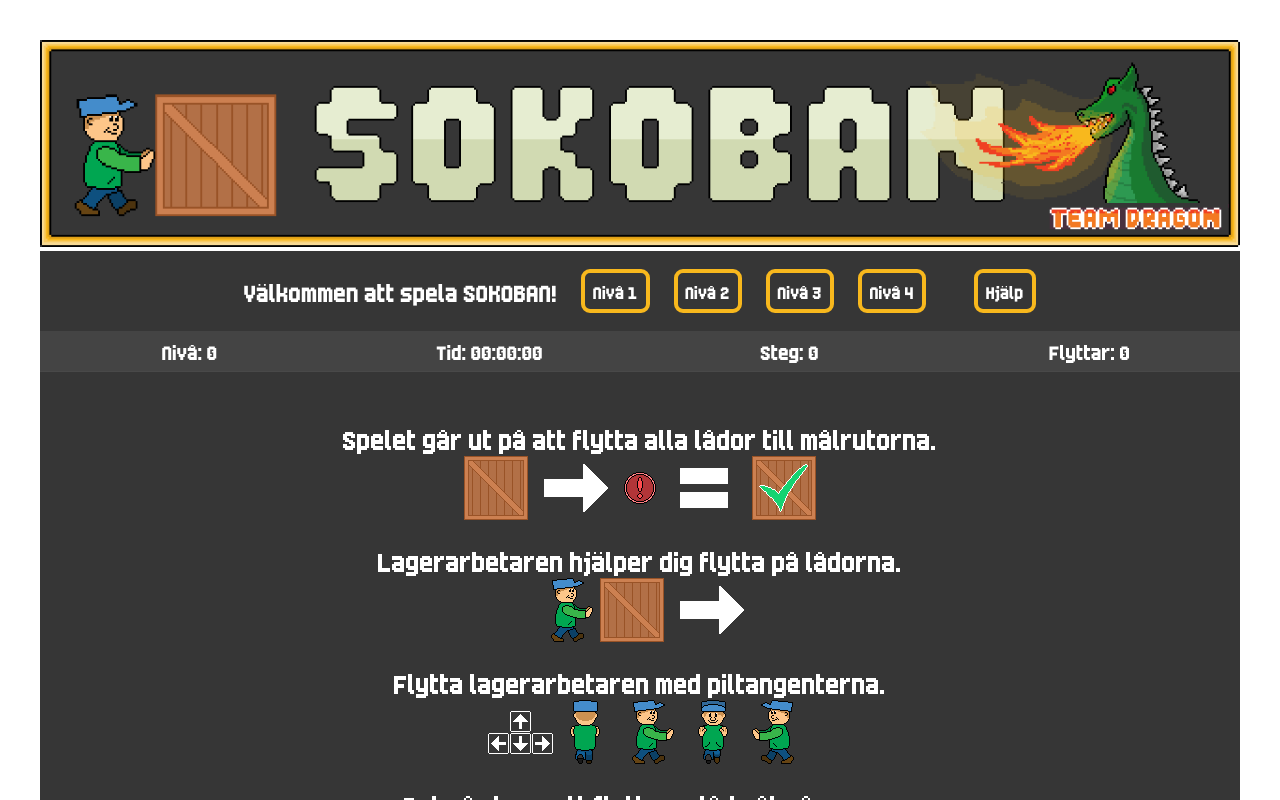
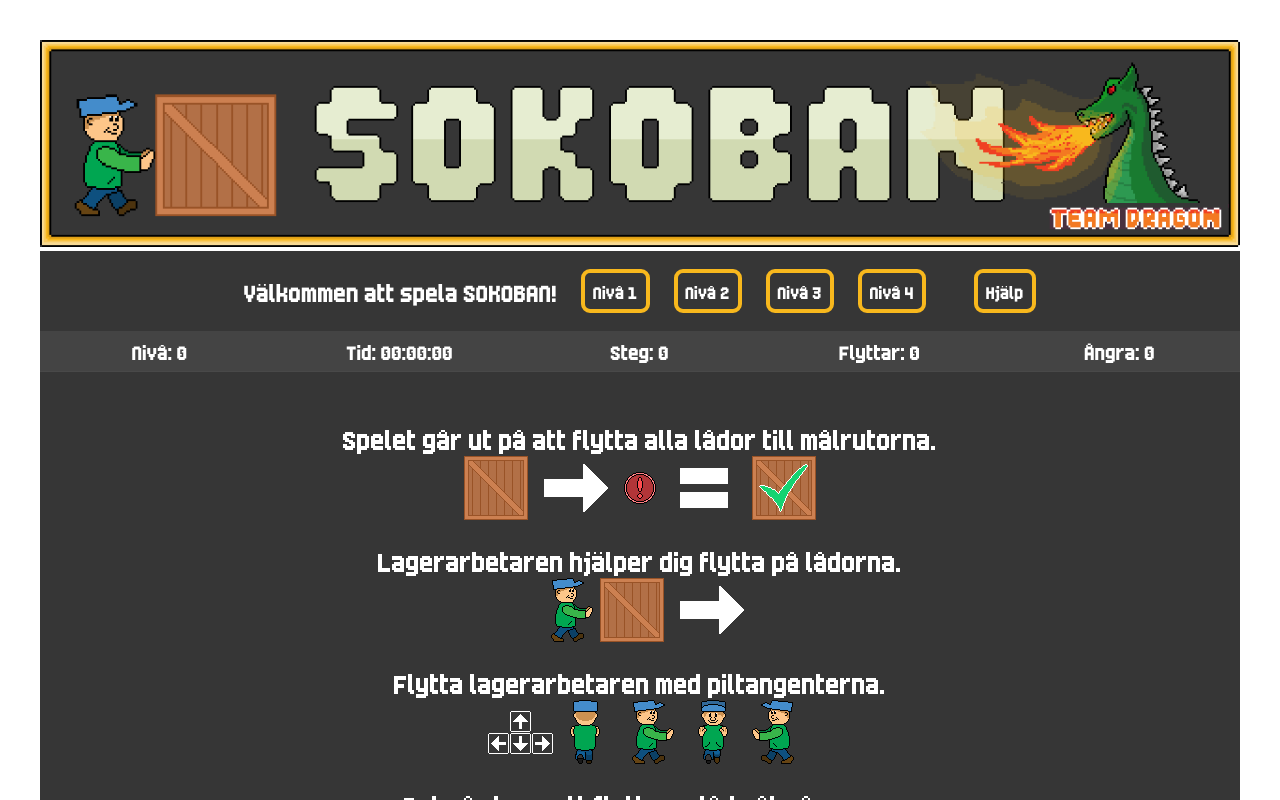
Before and after one commit to Lennart-321/sokoban-dragon, a React (Vite) app: page / in a window 1280 px wide. Shown: the top 800 px of the page. Built offline with nearby package versions, Linux system fonts and the light colour scheme.

Commit message:
t60-undo-count - backSteps added to GameState. Shown in Information in same manner as moves and pushes.

```diff
--- a/src/App.tsx
+++ b/src/App.tsx
@@ -15,6 +15,7 @@ function App() {
   const [levelNbr, setLevelNbr] = useState(0);
   const [moves, setMoves] = useState(0);
   const [pushes, setPushes] = useState(0);
+  const [backSteps, setBackSteps] = useState(0);
   const [running, setRunning] = useState(false);
   const [showTutorial, setShowTutorial] = useState(false);
 
@@ -23,23 +24,15 @@ function App() {
     setLevelNbr(index + 1);
     setMoves(0);
     setPushes(0);
+    setBackSteps(0);
     setRunning(true);
   }
 
   return (
     <>
       <Header />
-      <Menu
-        setLevel={setLevelIndex}
-        numberOfLevels={Levels.levels.length}
-        setShowTutorial={setShowTutorial}
-      />
-      <Information
-        levelNbr={levelNbr}
-        moves={moves}
-        pushes={pushes}
-        running={running}
-      />
+      <Menu setLevel={setLevelIndex} numberOfLevels={Levels.levels.length} setShowTutorial={setShowTutorial} />
+      <Information levelNbr={levelNbr} moves={moves} pushes={pushes} backSteps={backSteps} running={running} />
       <Tutorial showTutorial={showTutorial} setShowTutorial={setShowTutorial} />
       <section className="playground">
         <GameBoard
@@ -47,6 +40,7 @@ function App() {
           running={running}
           setMoves={setMoves}
           setPushes={setPushes}
+          setBackSteps={setBackSteps}
           setRunning={setRunning}
         />
         <GameOver running={running} levelNbr={levelNbr} />
--- a/src/classes/GameEngine.tsx
+++ b/src/classes/GameEngine.tsx
@@ -7,6 +7,7 @@ export class GameEngine {
     game: GameState,
     setMoves: Dispatch<SetStateAction<number>>,
     setPushes: Dispatch<SetStateAction<number>>,
+    setBackSteps: Dispatch<SetStateAction<number>>,
     setRunning: Dispatch<SetStateAction<boolean>>
   ) {
     let playerX = game.playerX;
@@ -46,10 +47,13 @@ export class GameEngine {
           //Resore box
           currentBoard[preStateInfo[3]][preStateInfo[2]] += 2;
           currentBoard[preStateInfo[5]][preStateInfo[4]] -= 2;
+          setPushes(p => p - 1);
           game.boxJustMoved = true;
         }
         game.playerX = preStateInfo[0];
         game.playerY = preStateInfo[1];
+        setBackSteps(++game.backSteps);
+        setMoves(game.nrOfMoves());
         return currentBoard;
     }
 
--- a/src/classes/GameState.tsx
+++ b/src/classes/GameState.tsx
@@ -6,6 +6,7 @@ export class GameState {
   boxJustMoved: boolean;
   board: number[][]; //0=empty, 1=player, 2=box, 4=target, 5=man+target, 6=box+target, 8=wall
   backTrace: number[][];
+  backSteps: number;
   constructor(board: number[][], playerX?: number, playerY?: number) {
     this.board = board;
     this.width = board[0].length;
@@ -19,6 +20,7 @@ export class GameState {
     }
     this.boxJustMoved = false;
     this.backTrace = [];
+    this.backSteps = 0;
   }
 
   private findPlayerPosition() {
--- a/src/components/GameBoard.tsx
+++ b/src/components/GameBoard.tsx
@@ -10,10 +10,18 @@ interface IGameBoardProps {
   running: boolean;
   setMoves: Dispatch<SetStateAction<number>>;
   setPushes: Dispatch<SetStateAction<number>>;
+  setBackSteps: Dispatch<SetStateAction<number>>;
   setRunning: Dispatch<SetStateAction<boolean>>;
 }
 
-export function GameBoard({ game, running, setMoves, setPushes, setRunning }: IGameBoardProps): JSX.Element {
+export function GameBoard({
+  game,
+  running,
+  setMoves,
+  setPushes,
+  setBackSteps,
+  setRunning,
+}: IGameBoardProps): JSX.Element {
   const [refresh, setRefresh] = useState(0);
   const boxAudio: any = useRef();
   const stepAudio: any = useRef();
@@ -24,7 +32,7 @@ export function GameBoard({ game, running, setMoves, setPushes, setRunning }: IG
       (key === "ArrowDown" || key === "ArrowRight" || key === "ArrowLeft" || key === "ArrowUp" || key === "Backspace")
     ) {
       if (game) {
-        game.board = GameEngine.movePlayer(key, game, setMoves, setPushes, setRunning);
+        game.board = GameEngine.movePlayer(key, game, setMoves, setPushes, setBackSteps, setRunning);
         game.findPlayer();
         setRefresh(c => c + 1);
       }
--- a/src/components/Information.tsx
+++ b/src/components/Information.tsx
@@ -1,29 +1,31 @@
-import { useEffect, useRef, useState } from 'react';
-import '../css/information.css'
+import { useEffect, useRef, useState } from "react";
+import "../css/information.css";
 
 export interface IInformationProps {
   levelNbr: number;
   moves: number;
   pushes: number;
+  backSteps: number;
   running: boolean;
 }
 
 // BUG - Information.tsx can't restart the same index again without gameover before!
 // And it can't handle click on 'Help' button!
 
-export function Information({levelNbr, moves, pushes, running}: IInformationProps):JSX.Element {
-    const [intervalId, setIntervalId] = useState(0);  // Set interval id
-    const [seconds, setSeconds] = useState(0);  // Seconds elapsed
-    const previousLevel = useRef(levelNbr);   // Storage of runlevel to capture changes
+export function Information({ levelNbr, moves, pushes, backSteps, running }: IInformationProps): JSX.Element {
+  const [intervalId, setIntervalId] = useState(0); // Set interval id
+  const [seconds, setSeconds] = useState(0); // Seconds elapsed
+  const previousLevel = useRef(levelNbr); // Storage of runlevel to capture changes
 
   useEffect(() => {
     if (levelNbr !== previousLevel.current) {
-            setSeconds(s => s - seconds);  // Set seconds to '0' without rerendering
-            previousLevel.current = levelNbr;  // Update level storage
+      setSeconds(s => s - seconds); // Set seconds to '0' without rerendering
+      previousLevel.current = levelNbr; // Update level storage
       clearInterval(intervalId);
     }
 
-        if (!running) {  // No game started or game over
+    if (!running) {
+      // No game started or game over
       clearInterval(intervalId);
       previousLevel.current = 0;
       return;
@@ -38,15 +40,15 @@ export function Information({levelNbr, moves, pushes, running}: IInformationProp
 
   const printTimeElapsed = () => {
     let hours = Math.floor(seconds / 3600);
-        let minutes = Math.floor((seconds - (hours * 3600)) / 60);
-        let sec_nbr = seconds - (hours * 3600) - (minutes * 60);
+    let minutes = Math.floor((seconds - hours * 3600) / 60);
+    let sec_nbr = seconds - hours * 3600 - minutes * 60;
     // Add starting '0', if needed
     let hoursString = hours < 10 ? "0" + hours : hours;
     let minutesString = minutes < 10 ? "0" + minutes : minutes;
     let secondsString = sec_nbr < 10 ? "0" + sec_nbr : sec_nbr;
 
     return hoursString + ":" + minutesString + ":" + secondsString;
-    }
+  };
 
   return (
     <>
@@ -55,6 +57,8 @@ export function Information({levelNbr, moves, pushes, running}: IInformationProp
         <div>Tid: {printTimeElapsed()}</div>
         <div>Steg: {moves}</div>
         <div>Flyttar: {pushes}</div>
+        <div>Ångra: {backSteps}</div>
       </section>
-        </>)
+    </>
+  );
 }
--- a/src/css/information.css
+++ b/src/css/information.css
@@ -1,8 +1,8 @@
 .info {
-    font-family: 'RetroGame';
+  font-family: "RetroGame";
   font-size: 1.5rem;
   display: grid;
-    grid-template-columns: repeat(4, 1fr);
+  grid-template-columns: repeat(5, 1fr);
   grid-template-rows: 1fr;
   align-items: center;
   height: 40px;
```
Lines whose indentation alone changed are shown as unchanged.
